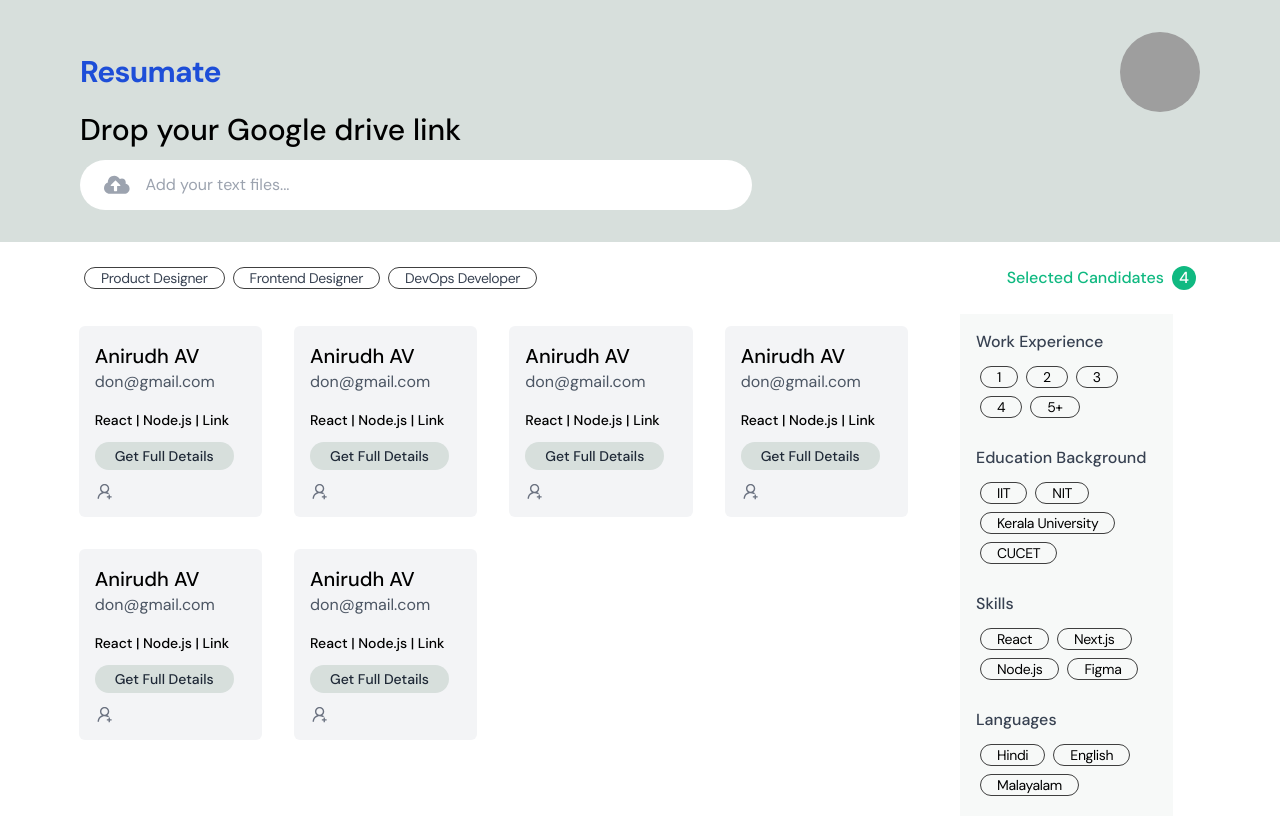
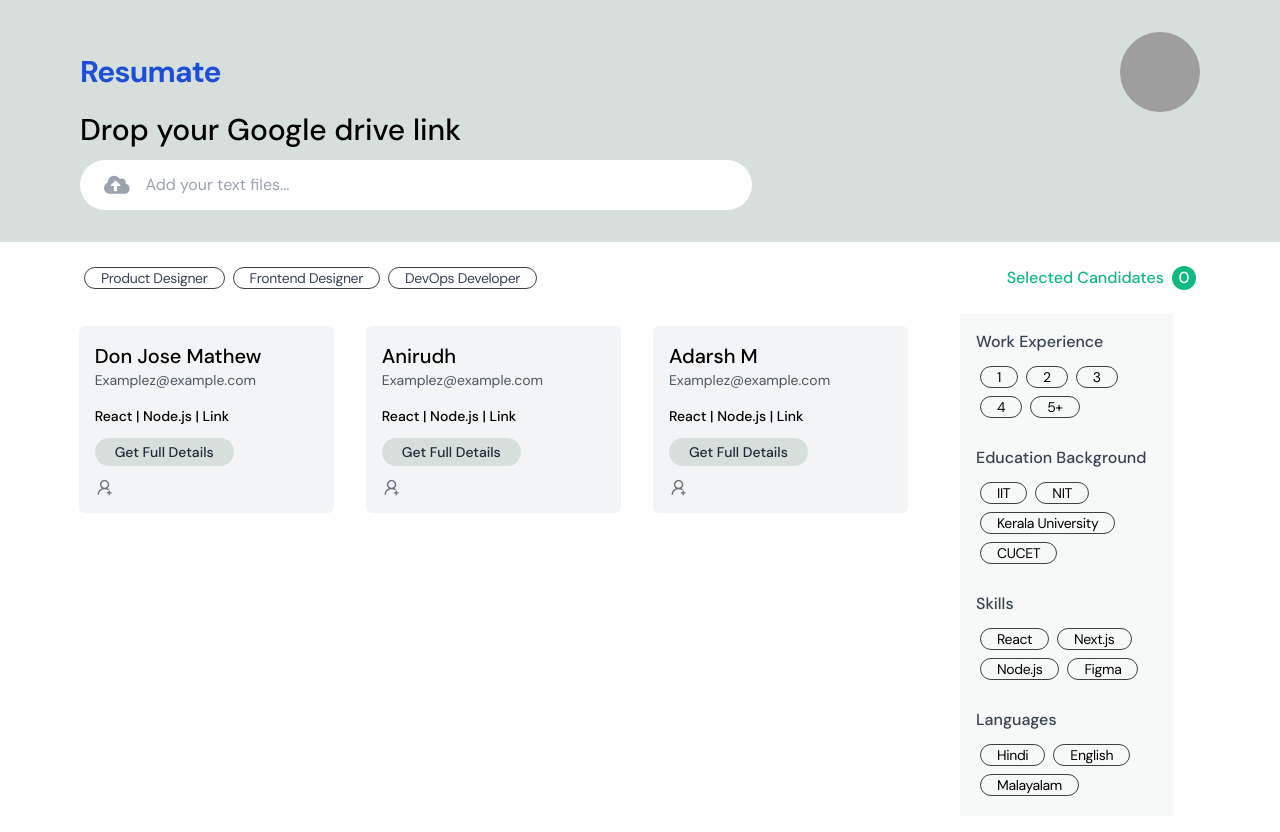
Before and after one commit to Anirudh-A-V/open-resume-analyzer, a React (Vite) app in the folder frontend/: page / in a window 1280 px wide. Built offline with nearby package versions, Linux system fonts and the light colour scheme; grey boxes are pictures that could not be loaded.

Commit message:
Change in UI

```diff
--- a/frontend/src/App.jsx
+++ b/frontend/src/App.jsx
@@ -1,3 +1,4 @@
+import { useState } from "react";
 import { FaCloudUploadAlt } from "react-icons/fa";
 import Card from "./components/card";
 function App() {
@@ -5,7 +6,22 @@ function App() {
   const institute = ["IIT", "NIT", "Kerala University", "CUCET"];
   const skills = ["React", "Next.js", "Node.js", "Figma"];
   const languages = ["Hindi", "English", "Malayalam"];
+  const [userdata, setUserData] = useState([
+    { name: "Don Jose Mathew", mail: "Examplez@example.com", uid: 768766768 },
+    { name: "Anirudh", mail: "Examplez@example.com", uid: 768762232 },
+    { name: "Adarsh M", mail: "Examplez@example.com", uid: 7687669 },
+  ]);
+  const [selected, setSelected] = useState([]);
+  const add = (id) => {
+    setSelected([...selected, id]);
+  };
+  const remove = (id) => {
+    const removed = selected.filter((item) => {
+      return item != id;
+    });
 
+    setSelected([...removed]);
+  };
   return (
     <div>
       <div className="bg-[#D7DFDC] p-8 px-20">
@@ -50,19 +66,18 @@ function App() {
           <p className="p-1 font-medium flex flex-row text-emerald-500">
             Selected Candidates{" "}
             <div className="bg-emerald-500 ml-2 text-white flex items-center justify-center w-6 h-6 rounded-full ">
-              {4}
+              {selected.length}
             </div>
           </p>
         </div>
       </div>
       <div className="flex flex-row mb-4 w-full justify-center">
-        <div className=" h-full gap-2 w-4/6 grid grid-cols-4">
-          <Card />
-          <Card />
-          <Card />
-          <Card />
-          <Card />
-          <Card />
+        <div className=" h-full gap-2 w-4/6 grid grid-cols-3">
+          {userdata.map((item) => {
+            return (
+              <Card selected={selected} add={add} remove={remove} data={item} />
+            );
+          })}
         </div>
         <div className="p-4 bg-opacity-20 flex flex-col mx-10 bg-[#D7DFDC] w-1/6">
           <p className="font-medium text-gray-700">Work Experience</p>
--- a/frontend/src/components/card.jsx
+++ b/frontend/src/components/card.jsx
@@ -1,17 +1,38 @@
 import React from "react";
-
+import { CiCircleRemove } from "react-icons/ci";
 import { AiOutlineUserAdd } from "react-icons/ai";
-function Card(props) {
+function Card({ data, add, remove, selected }) {
+  const { name, mail, uid } = data;
   return (
     <div>
-      <div className="bg-gray-100 relative rounded-md p-4 m-3">
-        <p className="font-medium text-xl">Anirudh AV</p>
-        <p className="text-gray-600 mb-4">don@gmail.com</p>
+      <div
+        className={`bg-gray-100 relative rounded-md p-4 m-3 ${
+          selected.includes(uid) && "border-2 border-emerald-300 "
+        }`}
+      >
+        <p className="font-medium text-xl">{name}</p>
+        <p className="text-gray-600  w-full text-sm  mb-4">{mail}</p>
         <p className="font-medium text-sm">React | Node.js | Link</p>
         <button className="bg-[#D7DFDC] mt-3 text-sm font-medium text-gray-800 p-1 px-5 rounded-full">
           Get Full Details
         </button>
-        <AiOutlineUserAdd size={"1.2rem"} className="text-gray-500 mt-3" />
+        {!selected.includes(uid) ? (
+          <AiOutlineUserAdd
+            onClick={() => {
+              add(uid);
+            }}
+            size={"1.2rem"}
+            className="text-gray-500 mt-3"
+          />
+        ) : (
+          <CiCircleRemove
+            onClick={() => {
+              remove(uid);
+            }}
+            size={"1.2rem"}
+            className="text-red-500 mt-3"
+          />
+        )}
       </div>
     </div>
   );
```
